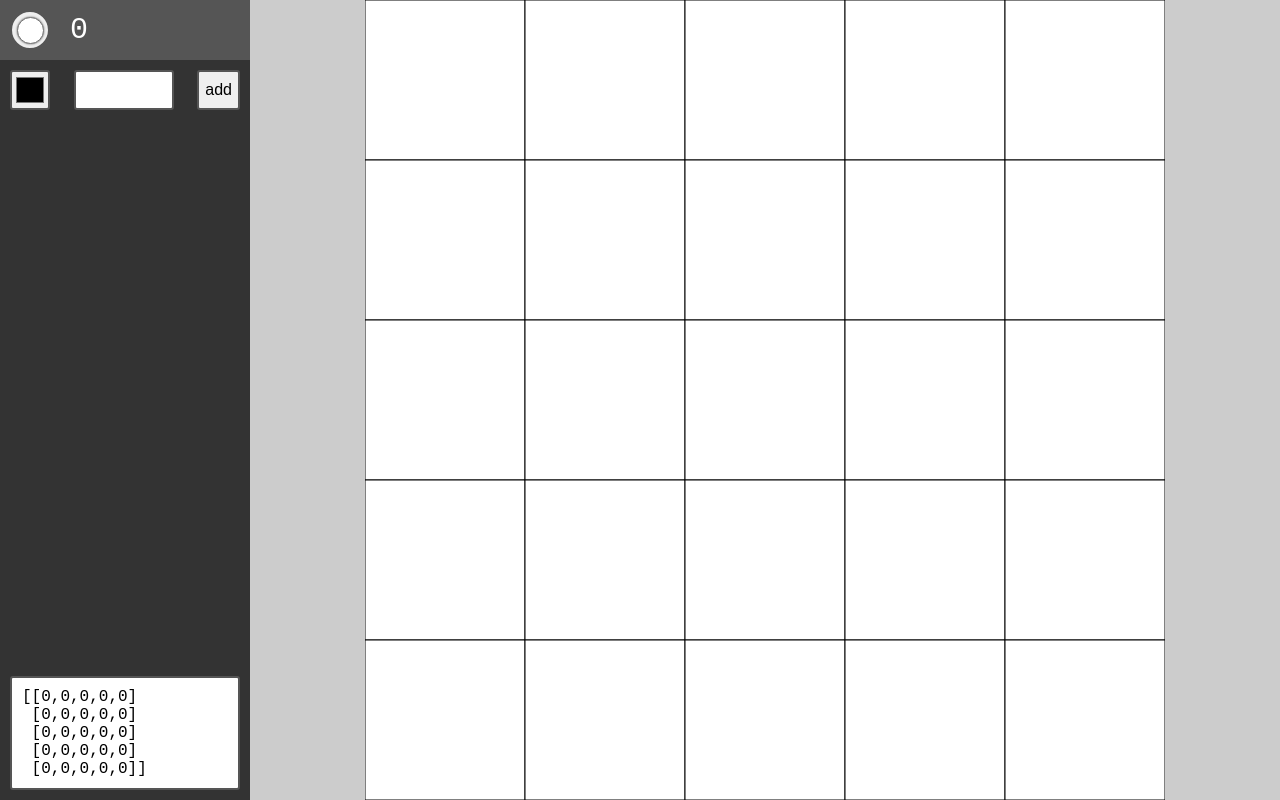
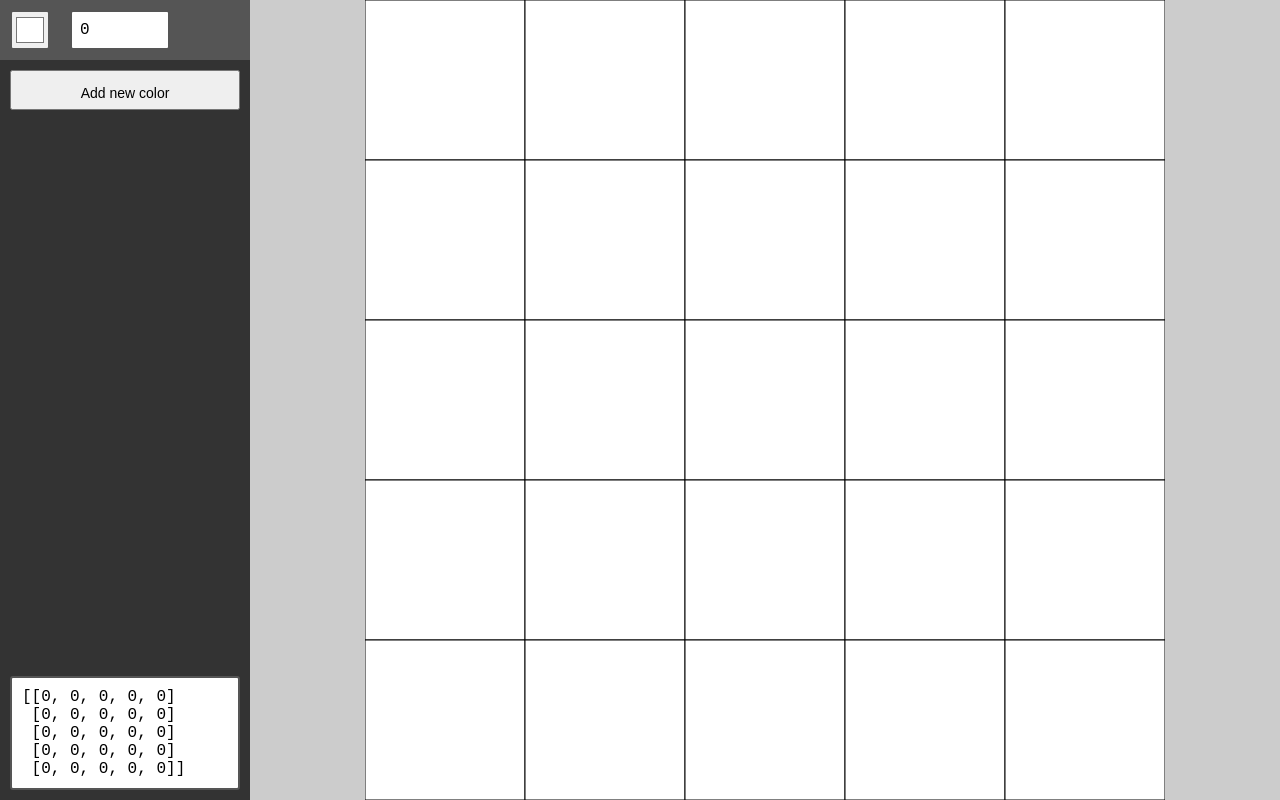
Before and after one commit to dennisberg13100/matrix_painter, a plain HTML site: page index.html in a window 1280 px wide. Both pictures are taken after typing "5", "5" into the empty fields and a click on the input "Create Canvas". Drawn offline with Linux system fonts and the light colour scheme.

Commit message:
Change Matrix values and color completed

```diff
--- a/index.html
+++ b/index.html
@@ -25,9 +25,7 @@
 		<div class="working-area-top-menu">
 			<div class="color-menu" id="colorMenu"></div>
 			<div class="add-new-color">
-				<div><input type="color"></div>
-				<div><input type="text"></div>
-				<div><input type="submit" value="add"></div>
+				<button> Add new color </button>
 			</div>
 		</div>
 		<div class="working-area-bottom-menu" id="matrixPreview"></div>
--- a/script.js
+++ b/script.js
@@ -16,6 +16,13 @@ const settings = {
 	margin: 0,
 }
 
+// test function
+function test(e){
+	let value = e.value;
+	let index =  e.getAttribute("data");
+	console.log("Value = "+value+" - Index = "+ index);
+}
+
 // Create a new empty matrix filled with zeros
 function createNewMatrix(obj) {
 	let matrix = [];
@@ -26,7 +33,6 @@ function createNewMatrix(obj) {
 			matrix[i].push(0)
 		}
 	}
-    console.log(matrix)
 	return matrix;
 }
 
@@ -66,27 +72,36 @@ function createCanvas(div, canvasId, obj){
 // Draw the color menu
 function drawColorMenu(colors, values, div) {
 	let content = "";
+	let clr = "colors";
+	let val = "values";
 	for( let i = 0; i < colors.length; i++){
 		content += '<div class="color-selector">';
-		content += '<div class="color-border">';
-		content += '<div class="color" style="background-color:' + colors[i] + ';"></div>';
-		content += '</div>';
-		content += '<div class="color-value">' + values[i] + '</div>';
+		content += '<div><input type="color" value="' + colors[i] + '" onchange="updateMatrixItem(this,'
+		content += "'colors'" + ')" data="' + i + '"></div>';
+		content += '<div><input type="text" value="' + values[i] + '" onkeyup="updateMatrixItem(this,'
+		content += "'values'" + ')" data="' + i + '"></div>';
 		content += '</div>';
 	}
 	div.innerHTML = content;
 }
 
 // Write the matrix preview in the matrixPreviw area
-function writeMatrixInDiv(matrix, div) {
+function writeMatrixInDiv(matrix, values, div) {
 	let content = "["
+	console.log(values);
 	for(let i = 0; i < matrix.length; i++){
 		if( i != 0 ){
 			content += "&nbsp;[";
 		} else {
 			content += "[";
 		}
-		content += matrix[i];
+		for ( let j = 0; j < matrix[i].length; j++) {
+			console.log(matrix[i][j])
+			content += values[matrix[i][j]];
+			if ( j != (matrix[i].length - 1)){
+				content += ", ";
+			}
+		}
 		content += "]";
 		if( i != (matrix.length-1)){
 			content += "</br>";
@@ -103,10 +118,38 @@ function clickOnCanvas(e){
 	let canvas = document.getElementById(canvasId).getBoundingClientRect();
 	x = e.screenX - canvas.x;
 	y = e.screenY - canvas.y;
-	console.log(x + " - " + y);
 	x = Math.floor(x / settings.squareSize);
 	y = Math.floor(y / settings.squareSize);
-	console.log(x + " - " + y);
+}
+
+// This function takes a Matrix a old value and a new value and it returns the new matrix with the new values in the place of teh old ones
+function updateMatrixValues(matrix, oldValue, newValue) {
+	for (let i = 0; i < matrix.length; i++){
+		for (let j = 0; j < matrix[i].length; j++) {
+			if( matrix[i][j] == oldValue) {
+				matrix[i][j] = newValue;
+			}
+		}
+	}
+	return matrix;
+}
+
+// Update de Color or the value from a matrix item (the second variable tells if the item is a color or a value)
+function updateMatrixItem(e, colorValue){
+	let value = e.value;
+	let index =  e.getAttribute("data");
+	let oldValue = settings.values[index];
+	console.log(oldValue);
+	if (value != "") {
+		if (colorValue == "colors"){
+			settings.colors[index] = value;
+		} else {
+			// settings.matrix = updateMatrixValues(settings.matrix, oldValue, value);
+			settings.values[index] = value;
+		}
+		console.log(settings)
+		renderWorkingArea(canvasDiv, canvasId, settings);
+	}
 }
 
 // This redner function updates the whole working area each time that it's necessary (including margins and squaresizes)
@@ -114,13 +157,11 @@ function renderWorkingArea(canvasDiv, canvasId, obj) {
 	createCanvas(canvasDiv, canvasId, obj);
 	renderCanvas(canvasId, obj);
 	document.getElementById('canvas').addEventListener('click', function(e){clickOnCanvas(e);});
-	writeMatrixInDiv(settings.matrix, matirxPreview);
-
+	writeMatrixInDiv(settings.matrix, settings.values, matirxPreview);
 }
 
 // Draw the square
 function drawSquare(x, y, color, squareSize, ctx) {
-	console.log(color);
 	ctx.fillStyle = color;
 	ctx.fillRect(x*squareSize , y*squareSize , squareSize , squareSize );
 
@@ -130,7 +171,6 @@ function drawSquare(x, y, color, squareSize, ctx) {
 
 // This function update just what is inside the canvas
 function renderCanvas(canvasId, obj) {
-	console.log(obj);
 	const cvs = document.getElementById(canvasId);
 	const ctx = cvs.getContext("2d");
 	for(let i = 0; i < obj.horizontalSquares ; i++){
@@ -152,7 +192,6 @@ initialForm.onsubmit = function (e){
 		initialSettings.style.display = 'none';
 		workingArea.style.display = 'flex';
 		settings.matrix = createNewMatrix(settings);
-		console.log(settings);
 		renderWorkingArea(canvasDiv, canvasId, settings);
 		drawColorMenu(settings.colors, settings.values, colorMenu);
 
--- a/style.css
+++ b/style.css
@@ -61,10 +61,6 @@ input[type='submit']{
 	justify-content: space-between;
 }
 
-.working-area-top-menu {
-
-}
-
 .color-menu {
 	color:#fff;
 }
@@ -108,28 +104,31 @@ input[type='submit']{
 
 .add-new-color {
 	display: flex;
-    justify-content: space-between;
     margin: 10px;
 }
 
-.add-new-color input[type="color"] {
+.color-selector input[type="color"] {
 	height: 40px;
 	width: 40px;
 	margin: 0;
 }
 
-.add-new-color input[type="text"] {
+.color-selector input[type="text"] {
 	padding: 3px 8px;
 	width: 100px;
 	border-radius: 3px;
-	margin: 0;
+	margin: 0 20px;
+	font-size: 16px;
+	font-family: monospace;
 }
 
-.add-new-color input[type="submit"] {
+.add-new-color button {
+	width: 100%;
 	height: 40px;
-	margin: 0;
+	line-height: 40px;
+	font-size: 14px;
+	cursor: pointer;
 }
-
 
 .working-area-bottom-menu {
 	background-color: #FFF;
```
